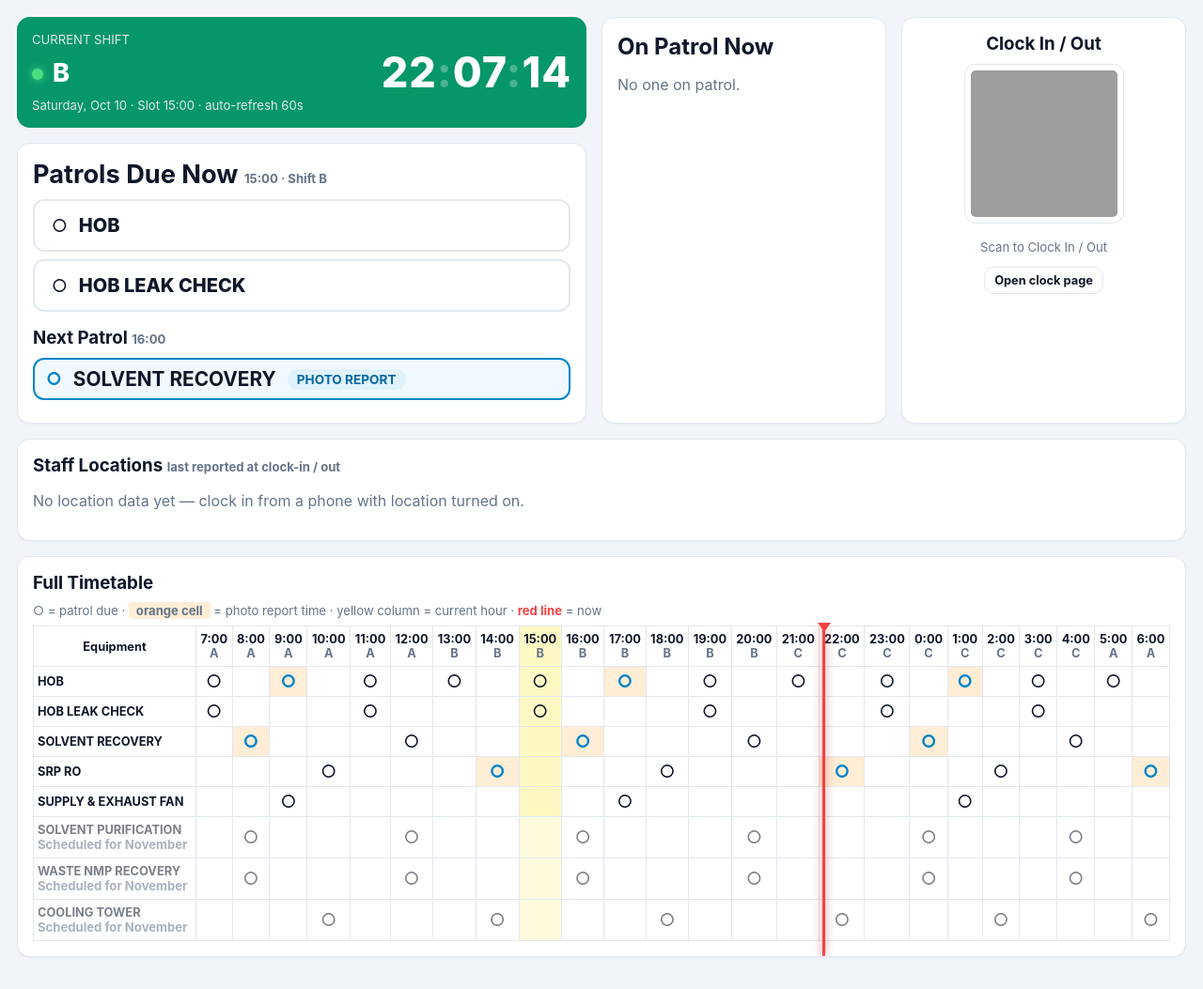
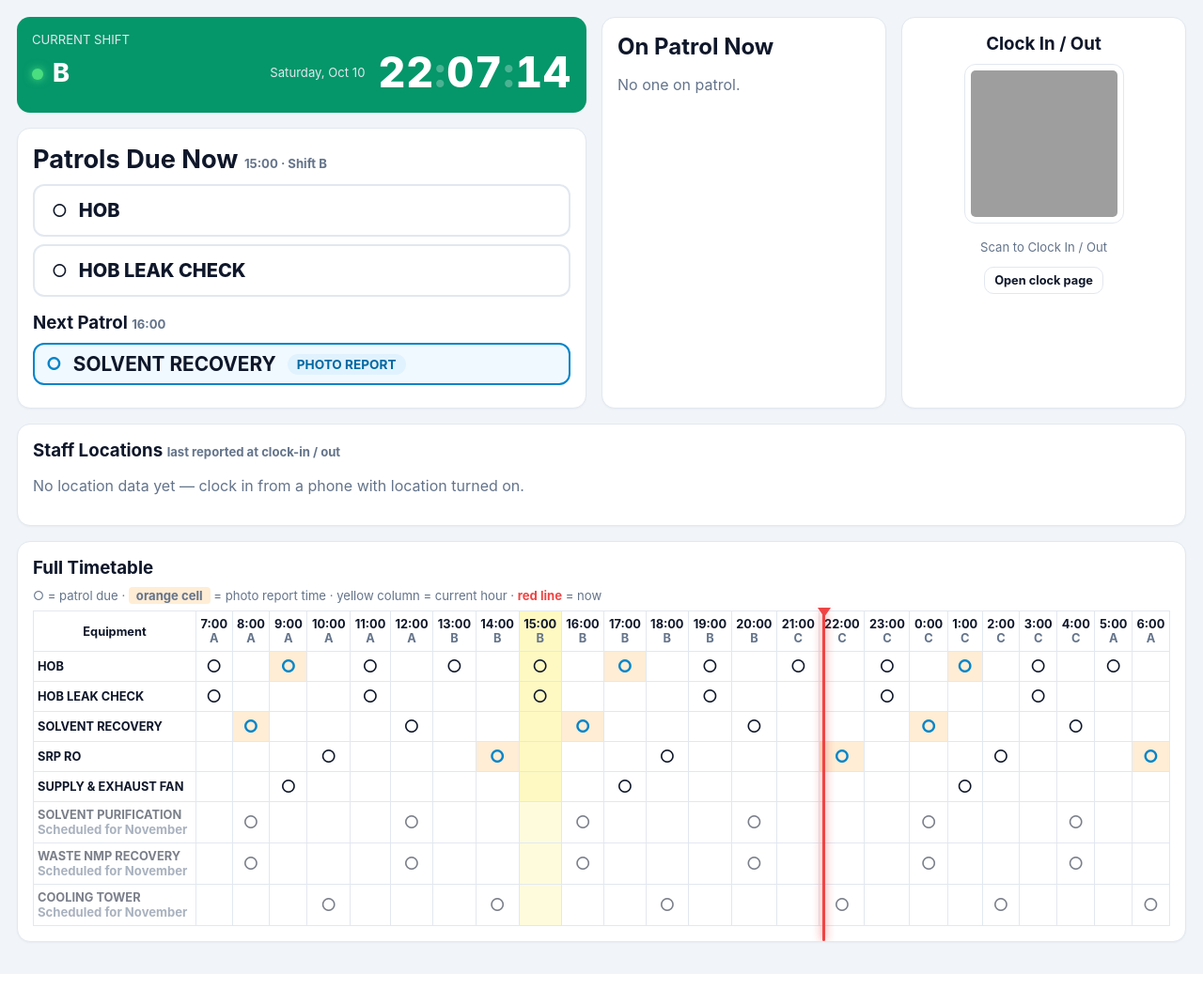
Before and after one commit to jungg181/patrol-timetable, a Flask app: page / in a window 1280 px wide. Shown: the part 57-1110 px from the top of the page at 94% size. Run offline with Flask 3, Linux system fonts and the light colour scheme; grey boxes are pictures that could not be loaded.

Commit message:
Fix clock jitter, date beside clock

```diff
--- a/templates/dashboard.html
+++ b/templates/dashboard.html
@@ -10,11 +10,11 @@
   <div>
   <div class="card" style="background:{{ shift.color if shift else '#475569' }};border:none;color:#fff">
     <div class="small" style="color:#e2e8f0">CURRENT SHIFT</div>
-    <div style="display:flex;align-items:center;gap:12px">
+    <div style="display:flex;align-items:center;gap:14px">
       <div style="font-size:1.7rem;font-weight:800"><span class="livedot blink"></span>{{ shift.name if shift else '—' }}</div>
-      <div class="clock" id="clock" style="font-size:2.8rem;margin-left:auto">--:--:--</div>
+      <div class="small" style="color:#e2e8f0;margin-left:auto">{{ now.strftime('%A, %b %d') }}</div>
+      <div class="clock" id="clock" style="font-size:2.8rem;font-variant-numeric:tabular-nums">--:--:--</div>
     </div>
-    <div class="small" style="color:#e2e8f0">{{ now.strftime('%A, %b %d') }} · Slot {{ slots[slot_idx].label }} · auto-refresh 60s</div>
   </div>
   <div class="card due-now">
     <h2>Patrols Due Now <span class="muted small">{{ slots[slot_idx].label }} · Shift {{ slots[slot_idx].shift }}</span></h2>
```
